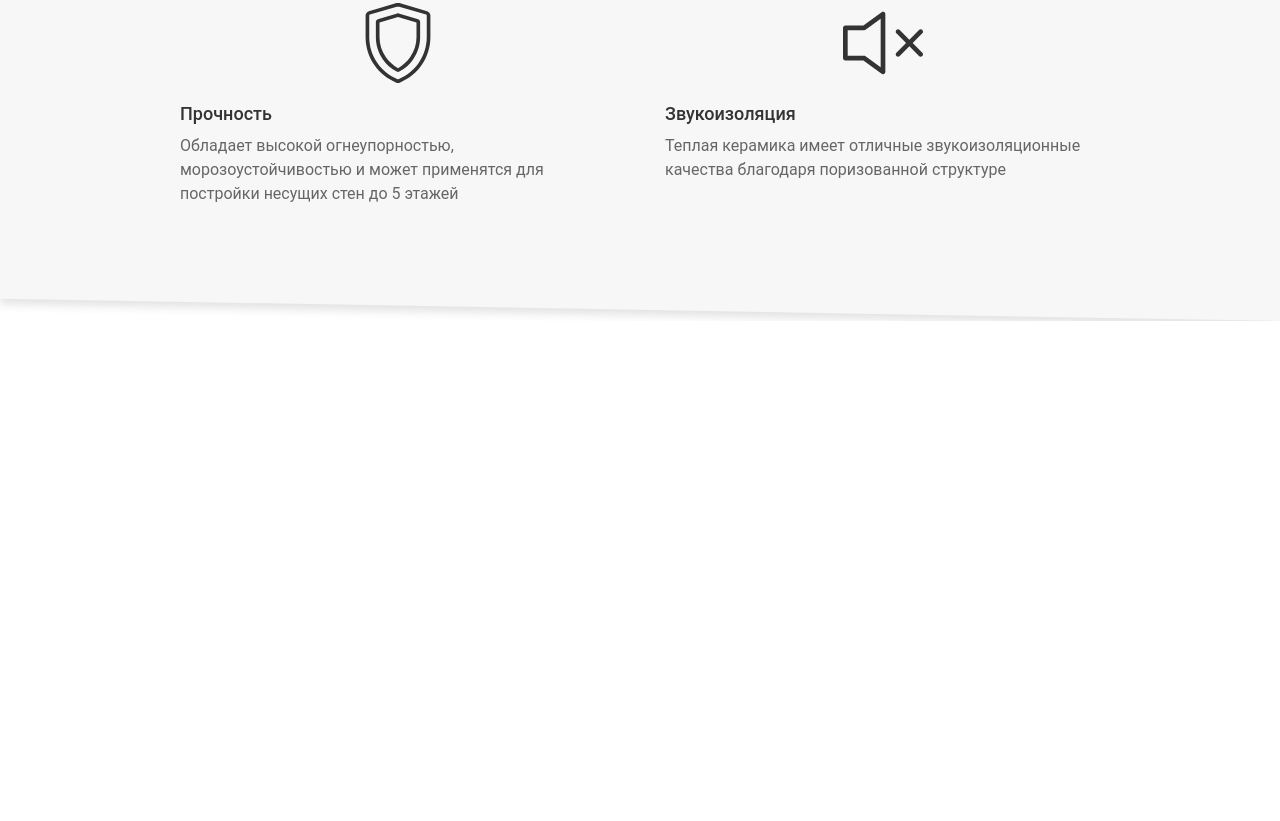
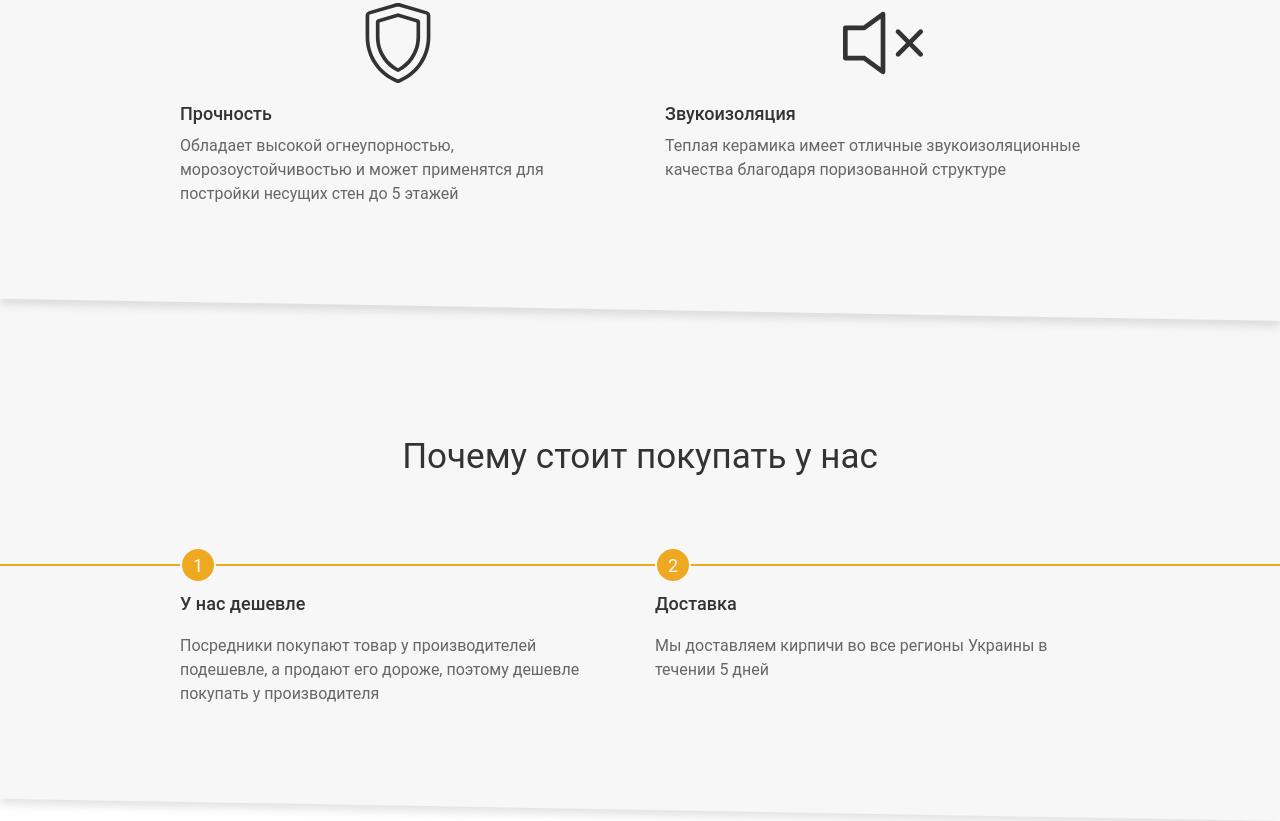
Before and after one commit to timur-svoboda/e-kirpich, a website: page app/index.pug in a window 1280 px wide. Shown: the part 1081-1902 px from the top of the page. Before the commit the page ends 1402 px from the top, so only its background shows below. Drawn offline with nearby package versions, Linux system fonts and the light colour scheme; files that its build step writes are made by us from their sources; a web font is replaced by a local one.

Commit message:
Why buy from us is added

```diff
--- /dev/null
+++ b/app/data/why-buy-from-us.pug
@@ -0,0 +1,11 @@
+-
+    const whyBuyFromUsData = [
+        {
+            title: "У нас дешевле",
+            desc: "Посредники покупают товар у производителей подешевле, а продают его дороже, поэтому дешевле покупать у производителя"
+        },
+        {
+            title: "Доставка",
+            desc: "Мы доставляем кирпичи во все регионы Украины в течении 5 дней"
+        }
+    ]
--- a/app/index.pug
+++ b/app/index.pug
@@ -12,7 +12,8 @@ html(lang="en")
     header.header
         .header__wrap
             .header__logo-wrap
-                img.header__logo(src="img/logo.svg" alt="Логотип")
+                a.header__logo-link(href="#")
+                    img.header__logo(src="img/logo.svg" alt="Логотип")
     // Header -end
 
     // Top - start
@@ -52,5 +53,21 @@ html(lang="en")
         .benefits__separator
     // Benefits - end
 
+    // Why buy from us - start
+    include data/why-buy-from-us.pug
+
+    section.why-buy-from-us
+        .why-buy-from-us__wrap
+            .why-buy-from-us__title Почему стоит покупать у нас
+            .why-buy-from-us__list
+                each item, index in whyBuyFromUsData
+                    .why-buy-from-us__item
+                        .why-buy-from-us__number-wrap
+                            span.why-buy-from-us__number #{index+1}
+                        h3.why-buy-from-us__item-title #{item.title}
+                        p.why-buy-from-us__item-desc #{item.desc}
+        .why-buy-from-us__separator
+    // Why buy from us - end
+
 
     script(src="js/scripts.min.js")
--- a/app/scss/main.scss
+++ b/app/scss/main.scss
@@ -32,7 +32,7 @@ $gray: #666666;
     left: 0;
     width: 100%;
     height: 100%;
-    background: $white;
+    background-color: $white;
     z-index: -1;
     transform: skewY(3deg);
     transform-origin: top right;
@@ -103,10 +103,15 @@ body {
     background-color: $white;
     padding: 20px 0;
     border-bottom: 1px solid $lightgray;
+    position: relative;
     z-index: 20;
 
     &__wrap {
         @extend %container;
+    }
+
+    &__link {
+        display: inline-block;
     }
 }
 
@@ -119,6 +124,26 @@ body {
     padding: 16px 32px;
     border: none;
     @extend %button;
+    overflow: hidden;
+    position: relative;
+
+    &::before {
+        content: "";
+        border-radius: 50%;
+        background-color: $white;
+        opacity: 0.15;
+        position: absolute;
+        width: 2px;
+        height: 2px;
+        left: 50%;
+        top: 50%;
+        transform: translate(-50%, -50%);
+    }
+
+    &:hover::before {
+        transition: all 500ms ease-out;
+        transform: translate(-50%, -50%) scale(300);
+    }
 }
 
 // ###################################################
@@ -237,6 +262,8 @@ body {
 .benefits {
     padding: 115px 0;
     position: relative;
+    z-index: 18;
+    background-color: $white;
 
     &__wrap {
         @extend %container;
@@ -307,3 +334,121 @@ body {
         @extend %section-separator;
     }
 }
+
+// ###################################################
+// Why buy from us
+// ###################################################
+.why-buy-from-us {
+    padding: 115px 0;
+    position: relative;
+    overflow: hidden;
+
+    &__wrap {
+        @extend %container;
+    }
+
+    &__title {
+        @extend %title;
+        margin-bottom: 50px;
+
+        @media (min-width: 768px) {
+            margin-bottom: 70px;
+        }
+
+        @media (min-width: 992px) {
+            text-align: center;
+        }
+    }
+
+    &__list {
+        display: grid;
+        gap: 50px;
+
+        @media (min-width: 992px) {
+            grid-template: 1fr / 1fr 1fr;
+            gap: 30px;
+        }
+
+        @media (min-width: 1200px) {
+            padding: 0 95px;
+        }
+    }
+
+    &__item {
+        display: grid;
+        gap: 20px 15px;
+        grid-template: auto 1fr / auto 1fr;
+        align-items: center;
+
+        @media (min-width: 576px) {
+            gap: 10px 20px;
+        }
+
+        @media (min-width: 992px) {
+            grid-template: auto auto 1fr / 1fr;
+            align-items: start;
+        }
+    }
+
+    &__number-wrap {
+        width: 36px;
+        height: 36px;
+        border: 2px solid $white;
+        border-radius: 50%;
+        background-color: $accent;
+        display: flex;
+        justify-content: center;
+        align-items: center;
+        position: relative;
+
+        &::before {
+            content: "";
+            display: block;
+            height: 2px;
+            position: absolute;
+            top: 50%;
+            right: 0;
+            left: -10000px;
+            background-color: $accent;
+            transform: translateY(-50%);
+            z-index: -1;
+
+            @media (min-width: 992px) {
+                right: -10000px;
+            }
+        }
+    }
+
+    &__number {
+        @extend %subtitle;
+        color: $white;
+    }
+
+    &__item-title {
+        @extend %subtitle;
+        margin-bottom: 0;
+
+        @media (min-width: 992px) {
+            margin-bottom: 10px;
+        }
+    }
+
+    &__item-desc {
+        color: $gray;
+        grid-column: 1 / -1;
+        margin-bottom: 0;
+
+        @media (min-width: 576px) {
+            grid-column: 2 / -1;
+        }
+
+        @media (min-width: 992px) {
+            grid-column: 1 / -1;
+        }
+    }
+
+    &__separator {
+        @extend %section-separator;
+        z-index: -2;
+    }
+}
```
